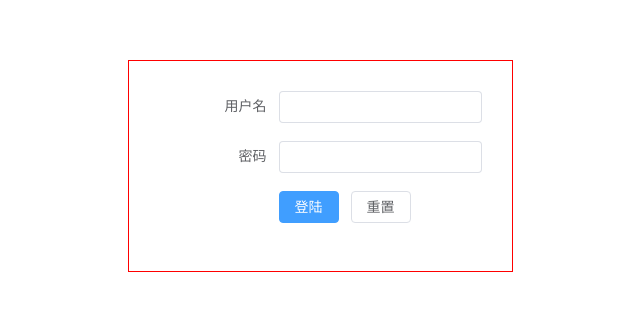
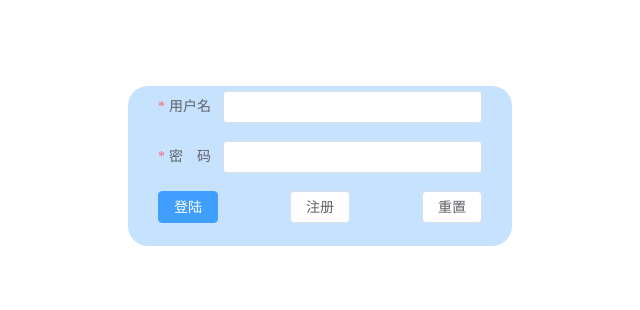
Before and after one commit to Huangshi-maker/vue3Project, a Vue app in the folder demo/: page /#/login in a window 1280 px wide. Shown: the part 234-544 px from the top of the page, without its empty margins (640-1280 px from the left). Built offline with nearby package versions, Linux system fonts and the light colour scheme.

Commit message:
登录注册

```diff
--- a/demo/src/components/echarts/fan-chart.vue
+++ b/demo/src/components/echarts/fan-chart.vue
@@ -71,7 +71,6 @@ export default {
                     }
                 ]
             }
-            console.log(data);
         }
         return {
             data,
--- a/demo/src/mock/index.js
+++ b/demo/src/mock/index.js
@@ -27,7 +27,7 @@ Mock.mock('/getEntryAndExitData', 'get', () => {
 
 Mock.mock('/editComminData', 'post', (options) => {
     const params = JSON.parse(options.body)
-    console.log(params);
+    // console.log(params);
     for (let i = 0; i < entryAndExitList.length; i++) {
 
         if (entryAndExitList[i].id == params._value.id) {
@@ -47,7 +47,7 @@ Mock.mock('/editComminData', 'post', (options) => {
 })
 Mock.mock('/deleteComminData', 'post', (options) => {
     const params = JSON.parse(options.body)
-    console.log(params);
+    // console.log(params);
     const deleteIndex = entryAndExitList.findIndex((item) => {
         return item.id === params.id
     })
@@ -143,6 +143,27 @@ Mock.mock('/login', 'post', req => { //路径与请求方式
     }
 })
 
+Mock.mock('/addUser', 'post', (options) => {
+    const params = JSON.parse(options.body)
+
+
+    for (let i = 0; i < userList.data.userinfo.length; i++) {
+        if (userList.data.userinfo[i].username == params.username) {
+            return {
+                code: 400,
+                success: false,
+                message: '当前用户已存在'
+            }
+        }
+    }
+    userList.data.userinfo.push(params)
+    return {
+        code: 200,
+        success: true,
+        message: '注册成功！快去登录吧'
+    }
+})
+
 
 
 //分层管理数据
@@ -170,6 +191,8 @@ const { stratifiedManagementList } = Mock.mock({
         }
     ]
 })
+
+
 Mock.mock('/stratifiedManagementData', 'get', () => {
 
     return {
@@ -190,7 +213,7 @@ Mock.mock('/editManData', 'post', (options) => {
 
         if (stratifiedManagementList[i].id == params._value.id) {
             stratifiedManagementList[i].nums = params._value.nums
-            console.log(stratifiedManagementList[i]);
+            // console.log(stratifiedManagementList[i]);
         }
         else {
         }
@@ -206,7 +229,7 @@ Mock.mock('/editManData', 'post', (options) => {
 
 Mock.mock('/deleteManData', 'post', (options) => {
     const params = JSON.parse(options.body)
-    console.log(params);
+    // console.log(params);
     const deleteIndex = stratifiedManagementList.findIndex((item) => {
         return item.id === params.id
     })
@@ -220,7 +243,7 @@ Mock.mock('/deleteManData', 'post', (options) => {
 })
 Mock.mock('/addManData', 'post', (options) => {
     const params = JSON.parse(options.body)
-    console.log(params);
+    // console.log(params);
     stratifiedManagementList.unshift(
         params._value
     )
--- a/demo/src/until/api.js
+++ b/demo/src/until/api.js
@@ -8,6 +8,9 @@ import request from "./request";
 
 export const loginApi = (data) => {
     return request('/login', 'post', data)
+}
+export const addUser = (data) => {
+    return request('/addUser', 'post', data)
 }
 export const getHeadData = () => {
     return request('/GetHeadData', 'get')
--- a/demo/src/views/login.vue
+++ b/demo/src/views/login.vue
@@ -1,16 +1,18 @@
 <template lang="">
     <div class="loginContainer">
+      <div class="box">
         <el-form
     ref="ruleFormRef"
     :model="loginForm"
     status-icon
-    label-width="120px"
-    class="demo-ruleForm"
+    class="demo-ruleForm login_box "
+    :rules="rules"
+
   >
     <el-form-item label="用户名" prop="username">
       <el-input v-model="loginForm.username"  autocomplete="off" />
     </el-form-item>
-    <el-form-item label="密码" prop="password">
+    <el-form-item label="密&nbsp;&nbsp;&nbsp;&nbsp;码" prop="password">
       <el-input
         v-model="loginForm.password"
         type="password"
@@ -22,17 +24,20 @@
       <el-button type="primary" @click="handleLogin(ruleFormRef)"
         >登陆</el-button
       >
+      <el-button @click="handleregister">注册</el-button>
       <el-button @click="resetForm(ruleFormRef)">重置</el-button>
     </el-form-item>
   </el-form>
 
+</div>
     </div>
 </template>
 <script>
 import { ref, reactive } from 'vue';
 import { useRouter } from 'vue-router';
-import { loginApi } from '../until/api.js'
+import { loginApi, addUser } from '../until/api.js'
 import store from '@/store/index.js';
+
 export default {
 
 
@@ -50,27 +55,72 @@ export default {
     }
     const handleLogin = (ruleFormRef) => {
       loginApi(loginForm.value).then((res) => {
-
         if (res.meta.status == 200) {
-
           store.commit('setUserinfo', res.data)
           localStorage.setItem("loginData", JSON.stringify(res.data))
-
           router.push('/index')
-
         }
         else {
 
         }
       })
 
+
     }
+    const handleregister = () => {
+      ruleFormRef.value.validate((valid) => {
+        if (valid) {
+          addUser(loginForm.value).then(res => {
+            if (res.code == 200) {
+              ElMessage({
+                message: res.message,
+                type: 'success',
+              })
+            }
+            if (res.code == 400) {
+              ElMessage({
+                message: res.message,
+                type: 'error',
+              })
+            }
+          })
+        } else {
+          ElMessage({
+            message: '输入不符合要求，请重新输入',
+            type: 'error',
+          })
+          return false;
+        }
+      });
+    }
+
+
+
+
+
+
+    const rules = reactive({
+      username: [
+        { required: true, message: '用户名不为空', trigger: 'change' },
+        { min: 5, max: 10, message: '长度为5-10个字符串', trigger: 'change' },
+      ],
+      password: [
+        {
+          required: true,
+          message: '请输入密码',
+          trigger: 'change',
+        },
+      ],
+    })
 
     return {
       loginForm,
       resetForm,
       ruleFormRef,
-      handleLogin
+      handleLogin,
+      handleregister,
+      rules
+
     }
   }
 
@@ -84,13 +134,33 @@ export default {
   justify-content: center;
   align-items: center;
 
-  .el-form {
-    padding: 30px;
-    border: 1px solid red;
+  .box {
+    width: 20%;
+    height: 20%;
     display: flex;
     justify-content: center;
-    flex-direction: column;
+    align-items: center;
+    border-radius: 20px;
+    position: relative;
+    overflow: hidden;
 
+
+
+    .login_box,
+    .regist_box {
+      position: absolute;
+    }
+
+    .el-form {
+      width: 100%;
+      padding: 40px 30px;
+      background-color: #c6e2ff;
+
+      /deep/ .el-form-item__content {
+        display: flex;
+        justify-content: space-between;
+      }
+    }
   }
 }
 </style>
--- a/demo/src/views/pages/comin.vue
+++ b/demo/src/views/pages/comin.vue
@@ -68,7 +68,7 @@ export default {
     })
     const dialogstate = ref(1)   // 0编辑，1新增
     const dialogFormVisible = ref(false)
-    console.log((dialogstate.value == 0 ? 'true' : 'false'))
+
 
     const handleEdit = (row) => {
       dialogstate.value = 0
--- a/demo/src/views/pages/index.vue
+++ b/demo/src/views/pages/index.vue
@@ -164,14 +164,14 @@ export default {
         })
         const getdata = () => {
             getHeadData().then(res => {
-                console.log(res);
+
                 if (res.meta.status == 200) {
                     console.log('asda')
                     data.totalPeople = res.data.totalPeople
                     data.intoTheCountryToday = res.data.intoTheCountryToday
                     data.outboundToday = res.data.outboundToday
                     data.administrator = res.data.administrator
-                    console.log('asda')
+
                 }
             })
         }
--- a/demo/src/views/pages/stratifiedManagement.vue
+++ b/demo/src/views/pages/stratifiedManagement.vue
@@ -98,7 +98,7 @@ export default {
     const getdata = () => {
 
       getstratifiedManagementData().then(res => {
-        console.log(res);
+
         if (res.meta.status === 200) {
           ElMessage({
             message: '数据获取成功',
```
